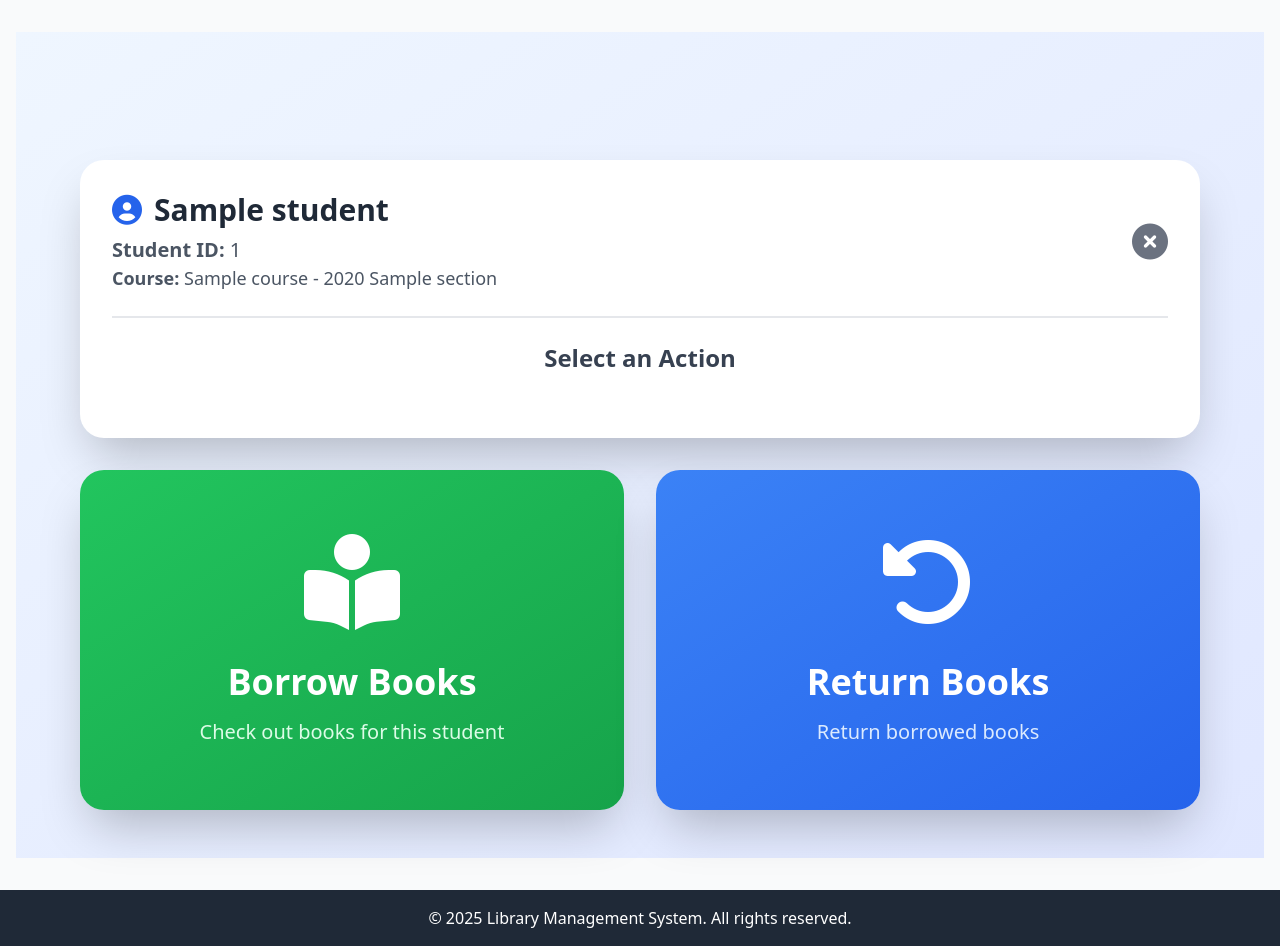
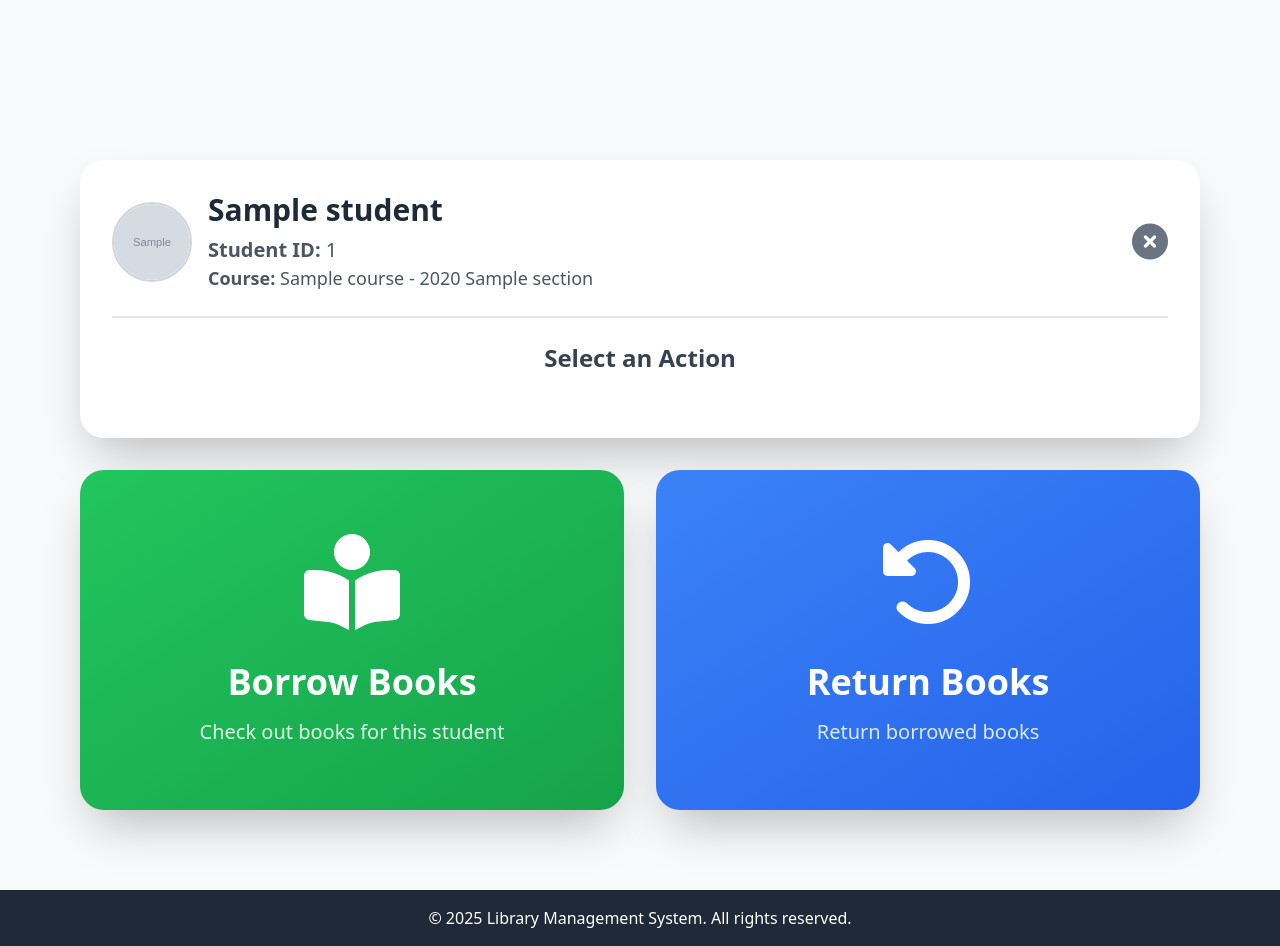
Before and after one commit to itsmehedwig/SAMPLE, a Django app: template library/templates/library/pos_options.html in a window 1280 px wide. Run offline with Django 5.2, Linux system fonts and the light colour scheme; the template is opened without the code that fills it: most values are stand-ins (such as "Sample title", 1, 10 or a date in 2020); grey boxes marked "Sample" are stand-in pictures; parts of the project's set-up code (start-up, migrations or seed data) failed here and were passed over; some libraries are stand-ins or nearby versions.

Commit message:
Update pos_options.html

```diff
--- a/library/templates/library/pos_options.html
+++ b/library/templates/library/pos_options.html
@@ -3,13 +3,22 @@
 {% block title %}POS System - Select Action{% endblock %}
 
 {% block content %}
-<div class="min-h-screen -mt-20 pt-20 bg-gradient-to-br from-blue-50 to-indigo-100">
+<div class="min-h-screen -mt-20 pt-20">
     <div class="max-w-6xl mx-auto px-4 py-12">
         <div class="bg-white rounded-3xl shadow-2xl p-8 mb-8">
             <div class="flex items-center justify-between border-b-2 border-gray-200 pb-6 mb-6">
+    <div class="flex items-center space-x-4">
+        {% if student.profile_photo %}
+            <img src="{{ student.profile_photo.url }}" alt="{{ student.get_full_name }}" class="w-20 h-20 rounded-full object-cover border-2 border-gray-300">
+        {% else %}
+            <div class="w-20 h-20 rounded-full bg-blue-600 flex items-center justify-center text-white text-3xl font-bold">
+                {{ student.get_full_name|slice:":1" }}
+            </div>
+        {% endif %}
+
         <div>
             <h2 class="text-3xl font-bold text-gray-800 mb-2">
-                        <i class="fas fa-user-circle text-blue-600 mr-3"></i>{{ student.get_full_name }}
+                {{ student.get_full_name }}
             </h2>
             <p class="text-xl text-gray-600">
                 <strong>Student ID:</strong> {{ student.student_id }}
@@ -18,12 +27,15 @@
                 <strong>Course:</strong> {{ student.course }} - {{ student.year }} {{ student.section }}
             </p>
         </div>
+    </div>
+
     <div>
         <a href="{% url 'pos_home' %}" class="text-gray-500 hover:text-gray-700 transition">
             <i class="fas fa-times-circle text-4xl"></i>
         </a>
     </div>
 </div>
+
 
             <h3 class="text-2xl font-semibold text-gray-700 text-center mb-8">
                 Select an Action
```
Lines whose indentation alone changed are shown as unchanged.
